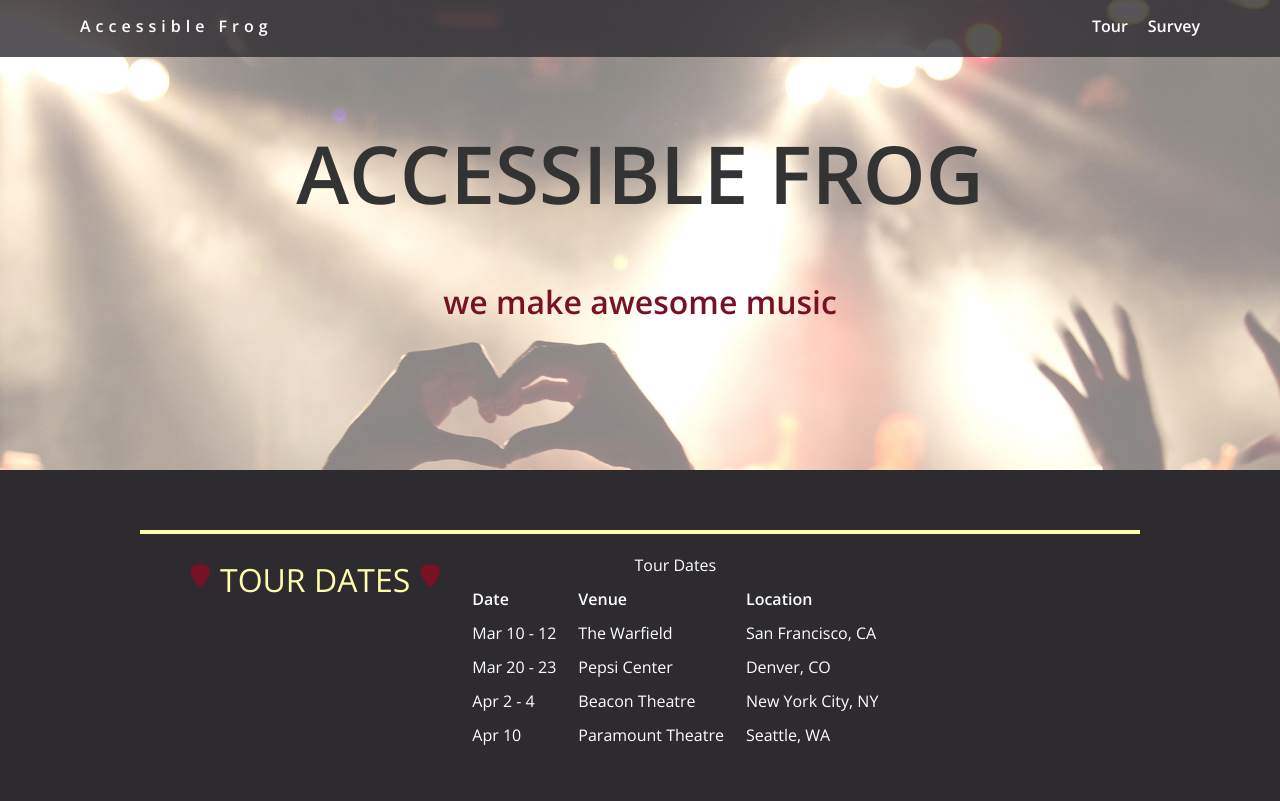
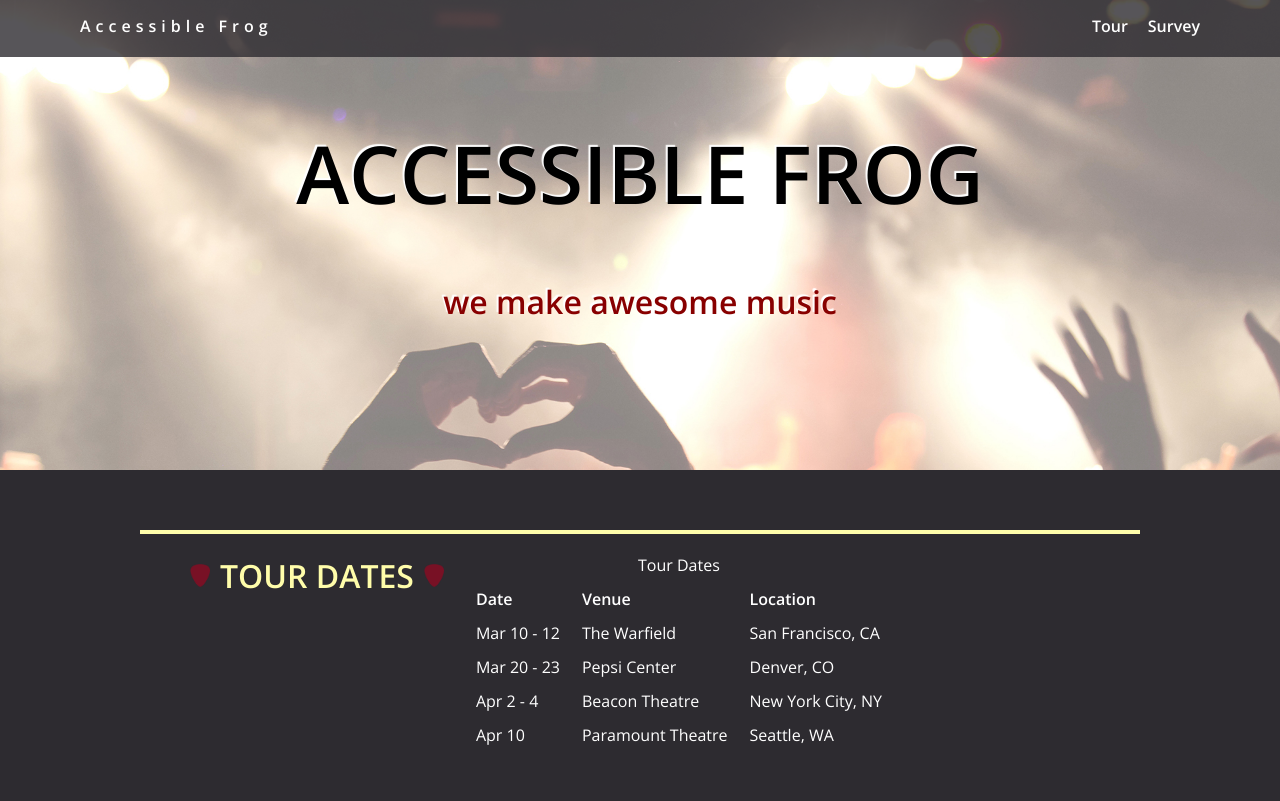
Before and after one commit to joselsalazar/Project-8_Refactoring, a plain HTML site: page tour.html in a window 1280 px wide. Shown: the top 801 px of the page. Drawn offline with nearby package versions, Linux system fonts and the light colour scheme.

Commit message:
Changes made per review...

```diff
--- a/css/styles.css
+++ b/css/styles.css
@@ -21,7 +21,6 @@ a {
 }
 
 a:hover {
-  color: #999;
   text-decoration: underline;
 }
 
@@ -91,12 +90,15 @@ table tr th {
 
 .header-text {
   text-transform: uppercase;
-  color: #333;
+  color: #000;
+  text-shadow: -2px -2px 1px #fff;
   font-size: 5em;
 }
 
 .header-subtext {
-  color: #781126;
+  color: #880000;
+  font-weight: bold;
+  text-shadow: -2px -2px 1px #fff;
 }
 
 header .name{
--- a/tour.html
+++ b/tour.html
@@ -26,9 +26,9 @@
     <main >
       <div class="card">
         <div class="flex">
-          <img class="pick" src= "img/guitar_pick.png" alt="This is a guitar pick">
-          <p class= "heading">Tour Dates</p>
-          <img class="pick" src= "img/guitar_pick.png" alt="This is a guitar pick also">
+          <img class="pick" src= "img/guitar_pick.png" alt="">
+          <h1 class= "heading">Tour Dates</h1>
+          <img class="pick" src= "img/guitar_pick.png" alt="">
           <table class="acc-table">
             <caption>Tour Dates</caption>
             <tr>
```
